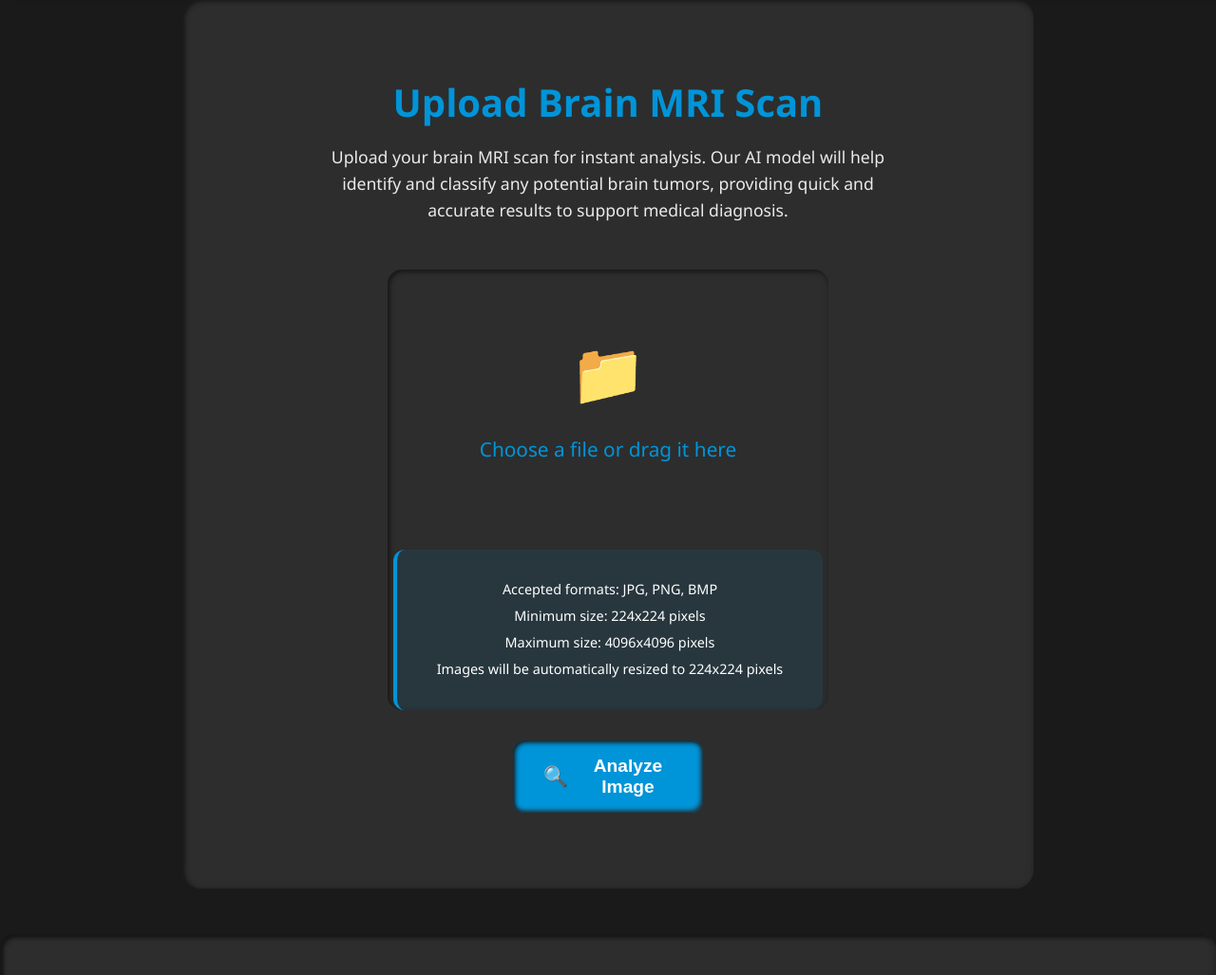
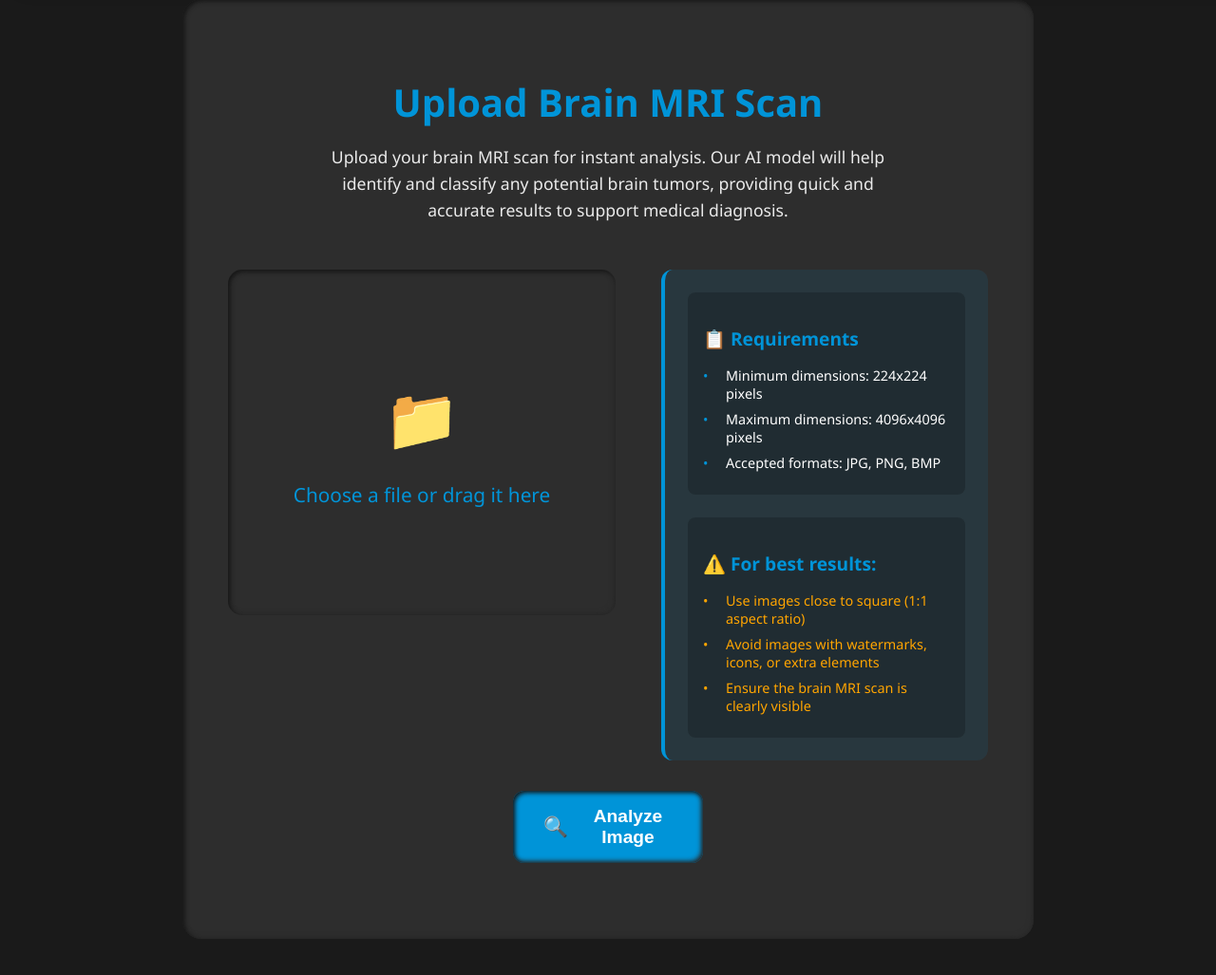
Before and after one commit to AminRezaeeyan/CNN-Brain-Tumor-Classifier, a Flask app: page /upload in a window 1280 px wide. Shown: the part 165-1192 px from the top of the page at 95% size. Run offline with Flask 2, Linux system fonts and the light colour scheme.

Commit message:
feat: make the upload better

```diff
--- a/app/static/css/style.css
+++ b/app/static/css/style.css
@@ -403,6 +403,36 @@ body {
     line-height: 1.4;
 }
 
+.file-info .warning {
+    color: #ffa500;
+    font-weight: 600;
+    margin-top: 1rem;
+    display: flex;
+    align-items: center;
+    gap: 0.5rem;
+}
+
+.file-info .warning-list {
+    list-style: none;
+    padding: 0;
+    margin: 0.5rem 0 0 0;
+}
+
+.file-info .warning-list li {
+    color: #ffa500;
+    font-size: 0.9rem;
+    margin: 0.5rem 0;
+    padding-left: 1.5rem;
+    position: relative;
+}
+
+.file-info .warning-list li::before {
+    content: "•";
+    position: absolute;
+    left: 0;
+    color: #ffa500;
+}
+
 .preview-container {
     margin: 2rem 0;
     text-align: center;
@@ -447,11 +477,18 @@ body {
     opacity: 0.9;
 }
 
+.upload-section {
+    display: grid;
+    grid-template-columns: 1fr 1fr;
+    gap: 7rem;
+    margin-bottom: 2rem;
+}
+
 .file-upload {
-    width: 400px;
-    height: 400px;
-    margin: 0 auto;
-    padding: 4rem 2rem 0;
+    width: 100%;
+    height: 300px;
+    margin: 0;
+    padding: 2rem;
     text-align: center;
     border-radius: 15px;
     cursor: pointer;
@@ -459,7 +496,7 @@ body {
     position: relative;
     display: flex;
     flex-direction: column;
-    justify-content: space-between;
+    justify-content: center;
     align-items: center;
     box-shadow: var(--inner-shadow);
 }
@@ -486,31 +523,70 @@ body {
 }
 
 .file-info {
-    margin-top: 2rem;
+    margin: 0;
     padding: 1.5rem;
     background: rgba(0, 148, 216, 0.1);
     border-radius: 12px;
     border-left: 4px solid var(--accent-color);
-    width: 100%;
+    display: flex;
+    flex-direction: column;
+    gap: 1.5rem;
 }
 
-.file-info p {
-    margin: 0.5rem 0;
-    font-size: 0.9rem;
-    color: var(--text-color);
-    line-height: 1.4;
+.info-section {
+    background: rgba(0, 0, 0, 0.2);
+    padding: 1rem;
+    border-radius: 8px;
 }
 
-.preview-container {
-    margin: 2rem 0;
-    text-align: center;
+.info-section h3 {
+    color: var(--accent-color);
+    font-size: 1.2rem;
+    margin-bottom: 1rem;
+    display: flex;
+    align-items: center;
+    gap: 0.5rem;
 }
 
-.preview-container img {
-    max-width: 100%;
-    max-height: 400px;
-    border-radius: 15px;
-    box-shadow: var(--neumorphic-shadow);
+.info-section ul {
+    list-style: none;
+    padding: 0;
+    margin: 0;
+}
+
+.info-section ul li {
+    color: var(--text-color);
+    font-size: 0.9rem;
+    margin: 0.5rem 0;
+    padding-left: 1.5rem;
+    position: relative;
+}
+
+.info-section ul li::before {
+    content: "•";
+    position: absolute;
+    left: 0;
+    color: var(--accent-color);
+}
+
+.preview-header {
+    display: flex;
+    justify-content: space-between;
+    align-items: center;
+    margin-bottom: 1rem;
+    padding: 0 1rem;
+}
+
+.preview-header h3 {
+    color: var(--accent-color);
+    font-size: 1.2rem;
+    margin: 0;
+}
+
+.image-dimensions {
+    color: var(--text-color);
+    font-size: 0.9rem;
+    opacity: 0.8;
 }
 
 .analyze-btn {
--- a/app/static/js/main.js
+++ b/app/static/js/main.js
@@ -10,9 +10,10 @@ document.addEventListener('DOMContentLoaded', function () {
 
     let hasUploaded = false;
 
-    function showError() {
+    function showError(message) {
         fileUpload.classList.add('error');
         fileLabel.classList.add('error');
+        errorMessage.textContent = message;
         errorMessage.classList.add('show');
         fileLabel.textContent = 'Choose a file or drag it here';
         previewContainer.style.display = 'none';
@@ -22,6 +23,24 @@ document.addEventListener('DOMContentLoaded', function () {
         fileUpload.classList.remove('error');
         fileLabel.classList.remove('error');
         errorMessage.classList.remove('show');
+    }
+
+    function updateImageDimensions(width, height) {
+        const dimensionsElement = document.querySelector('.image-dimensions');
+        dimensionsElement.textContent = `Dimensions: ${width} × ${height} pixels`;
+    }
+
+    function validateImage(width, height) {
+        const aspectRatio = Math.max(width, height) / Math.min(width, height);
+
+        if (width < 224 || height < 224) {
+            return 'Image dimensions must be at least 224x224 pixels';
+        } else if (width > 4096 || height > 4096) {
+            return 'Image dimensions cannot exceed 4096x4096 pixels';
+        } else if (aspectRatio > 1.5) {
+            return 'Image aspect ratio should be close to 1:1 (square)';
+        }
+        return null;
     }
 
     function showLoading() {
@@ -54,23 +73,52 @@ document.addEventListener('DOMContentLoaded', function () {
             if (file && file.size > 0) {
                 const reader = new FileReader();
                 reader.onload = function (e) {
+                    const img = new Image();
+                    img.onload = function() {
+                        const width = img.width;
+                        const height = img.height;
+                        const error = validateImage(width, height);
+
+                        if (error) {
+                            showError(error);
+                            return;
+                        }
+
                         imagePreview.src = e.target.result;
                         previewContainer.style.display = 'block';
                         fileLabel.textContent = file.name;
+                        updateImageDimensions(width, height);
                         hasUploaded = true;
                         hideError();
+                    };
+                    img.src = e.target.result;
                 };
                 reader.readAsDataURL(file);
             } else {
                 hasUploaded = false;
-                showError();
+                showError('Please select a file to upload');
             }
         });
 
         uploadForm.addEventListener('submit', function(e) {
             e.preventDefault();
             if (!fileInput.files.length || (fileInput.files[0] && fileInput.files[0].size === 0)) {
-                showError();
+                showError('Please select a file to upload');
+                return;
+            }
+
+            const file = fileInput.files[0];
+            const reader = new FileReader();
+
+            reader.onload = function(e) {
+                const img = new Image();
+                img.onload = function() {
+                    const width = img.width;
+                    const height = img.height;
+                    const error = validateImage(width, height);
+
+                    if (error) {
+                        showError(error);
                         return;
                     }
 
@@ -86,16 +134,17 @@ document.addEventListener('DOMContentLoaded', function () {
                         if (data.error) {
                             throw new Error(data.error);
                         }
-                // Store the results in sessionStorage
                         sessionStorage.setItem('predictionResults', JSON.stringify(data));
-                // Redirect to result page
                         window.location.href = '/result';
                     })
                     .catch(error => {
                         hideLoading();
-                errorMessage.textContent = error.message;
-                showError();
+                        showError(error.message);
                     });
+                };
+                img.src = e.target.result;
+            };
+            reader.readAsDataURL(file);
         });
 
         const dropZone = document.querySelector('.file-upload');
--- a/app/templates/upload.html
+++ b/app/templates/upload.html
@@ -7,6 +7,7 @@
         <p>Upload your brain MRI scan for instant analysis. Our AI model will help identify and classify any potential brain tumors, providing quick and accurate results to support medical diagnosis.</p>
     </div>
     <form id="upload-form" action="{{ url_for('predict') }}" method="post" enctype="multipart/form-data">
+        <div class="upload-section">
             <div class="file-upload neumorphic">
                 <input type="file" name="file" id="file" accept=".jpg,.jpeg,.png,.bmp">
                 <label for="file">
@@ -14,14 +15,31 @@
                     <span class="file-text">Choose a file or drag it here</span>
                 </label>
                 <div class="error-message">Please upload an image before analyzing</div>
+            </div>
             <div class="file-info">
-                <p>Accepted formats: JPG, PNG, BMP</p>
-                <p>Minimum size: 224x224 pixels</p>
-                <p>Maximum size: 4096x4096 pixels</p>
-                <p>Images will be automatically resized to 224x224 pixels</p>
+                <div class="info-section">
+                    <h3>📋 Requirements</h3>
+                    <ul>
+                        <li>Minimum dimensions: 224x224 pixels</li>
+                        <li>Maximum dimensions: 4096x4096 pixels</li>
+                        <li>Accepted formats: JPG, PNG, BMP</li>
+                    </ul>
+                </div>
+                <div class="info-section">
+                    <h3>⚠️ For best results:</h3>
+                    <ul class="warning-list">
+                        <li>Use images close to square (1:1 aspect ratio)</li>
+                        <li>Avoid images with watermarks, icons, or extra elements</li>
+                        <li>Ensure the brain MRI scan is clearly visible</li>
+                    </ul>
+                </div>
             </div>
         </div>
         <div id="preview-container" class="preview-container" style="display: none;">
+            <div class="preview-header">
+                <h3>Image Preview</h3>
+                <div class="image-dimensions"></div>
+            </div>
             <img id="image-preview" src="" alt="Preview">
         </div>
         <button type="submit" class="analyze-btn neumorphic">
```
Also changed, not shown: other parts of app/static/css/style.css (+23 -8 lines). Lines whose indentation alone changed are shown as unchanged.
